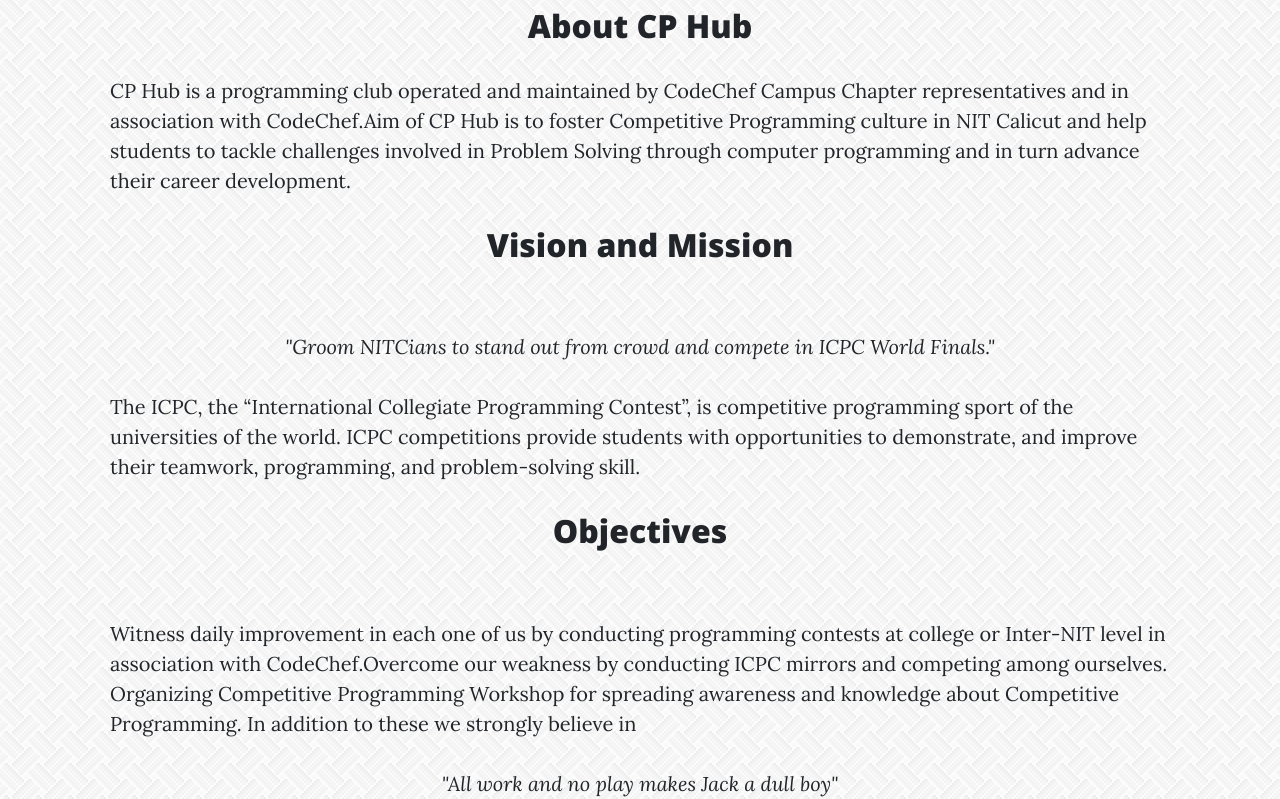
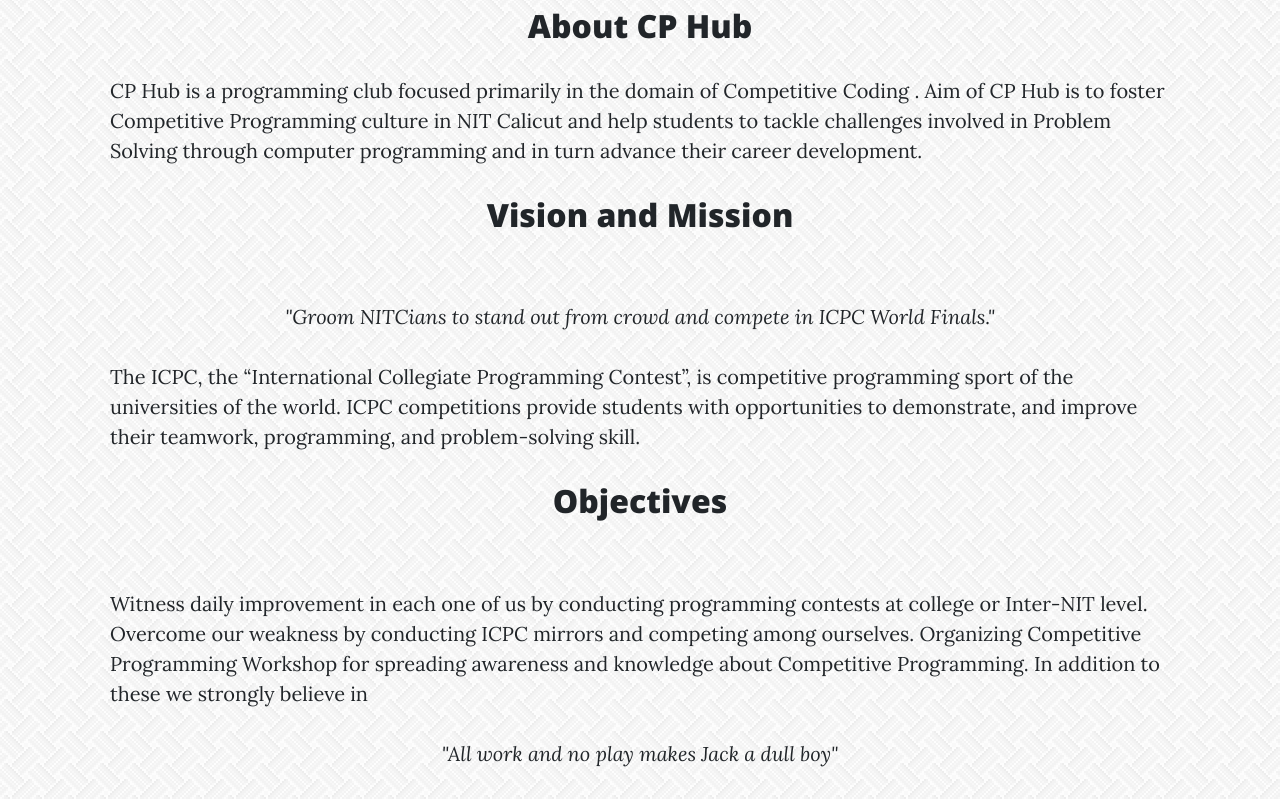
Before and after one commit to CPHub-NITC/chapter, a website: page about.html in a window 1280 px wide. Shown: the part 833-1632 px from the top of the page. Drawn offline with nearby package versions, Linux system fonts and the light colour scheme.

Commit message:
Codechef removed

```diff
--- a/about.html
+++ b/about.html
@@ -168,11 +168,7 @@
       <h2 style="text-align: center;">About CP Hub</h2>
 
       <p style="margin-left: 10px;">
-        CP Hub is a programming club operated and
-        maintained by CodeChef Campus Chapter representatives and in association with CodeChef.Aim of CP Hub is to
-        foster
-        Competitive Programming culture in NIT Calicut and help students to tackle challenges involved in Problem
-        Solving through computer programming and in turn advance their career development.
+        CP Hub is a programming club focused primarily in the domain of Competitive Coding . Aim of CP Hub is to foster Competitive Programming culture in NIT Calicut and help students to tackle challenges involved in Problem Solving through computer programming and in turn advance their career development.
       </p>
 
       <h2 style="text-align: center;">Vision and Mission</h2>
@@ -189,8 +185,7 @@
       <h2 style="text-align: center;">Objectives</h2>
       <br>
       <p style="margin-left: 10px;">
-        Witness daily improvement in each one of us by conducting programming contests at college or Inter-NIT level in
-        association with CodeChef.Overcome our weakness by conducting ICPC
+        Witness daily improvement in each one of us by conducting programming contests at college or Inter-NIT level. Overcome our weakness by conducting ICPC
         mirrors and competing among ourselves. Organizing Competitive Programming Workshop for spreading awareness and
         knowledge about Competitive Programming. In addition to these we strongly believe in
         <br>
```
Also changed, not shown: index.html (+1 -1 lines).
